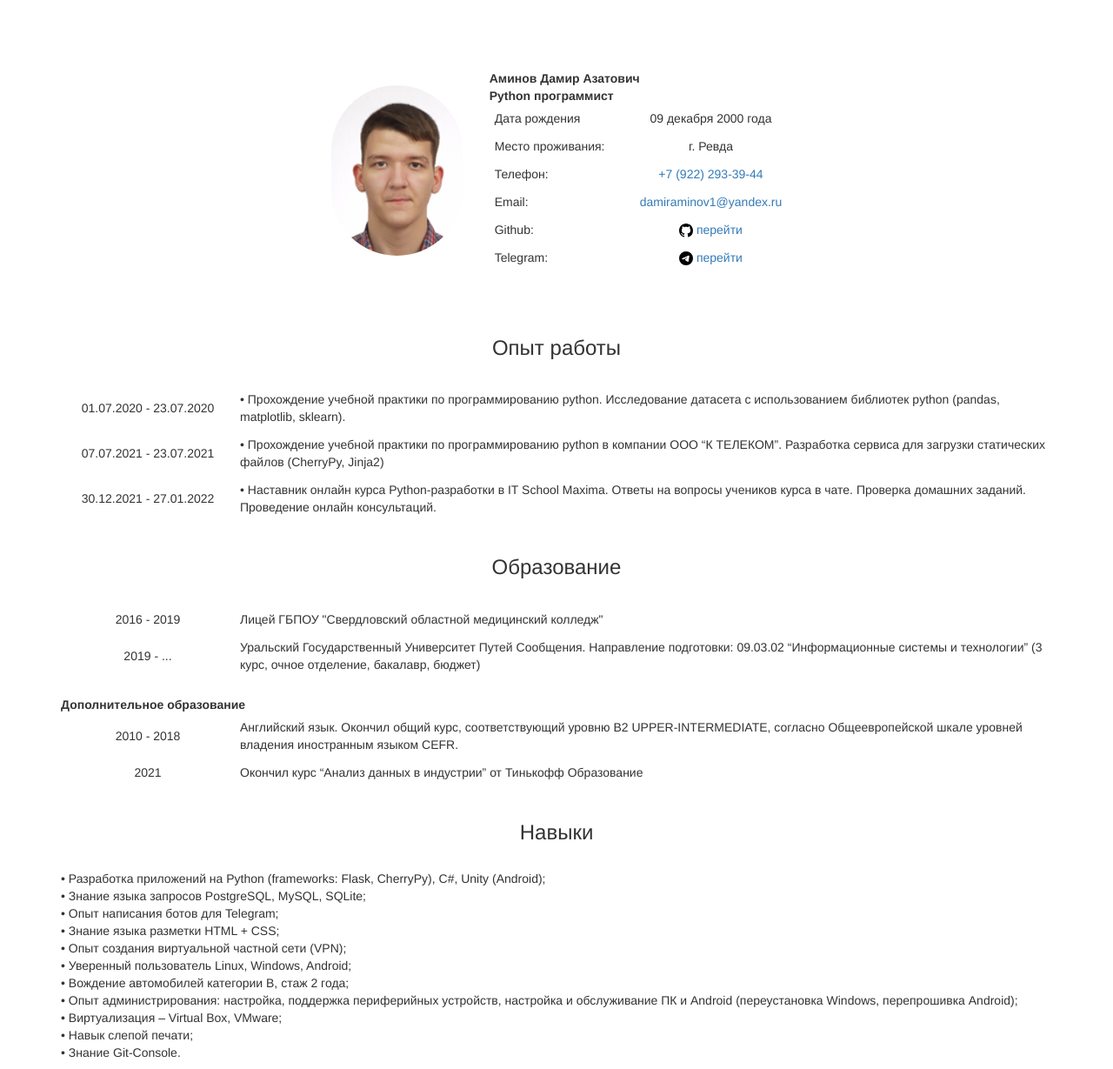
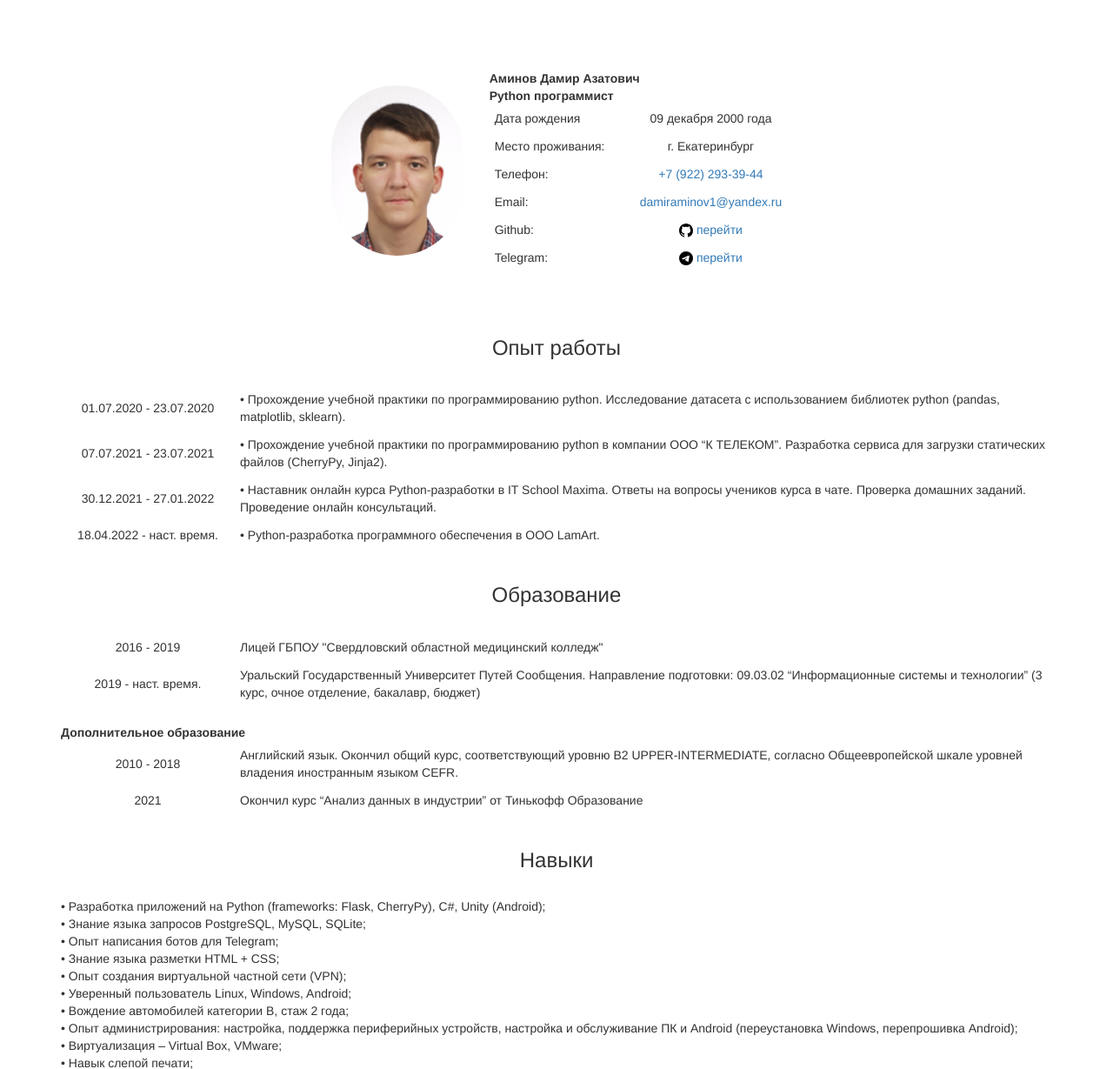
Before and after one commit to damiraminov1/DamirAzatovichSite, a Flask app: page / in a window 1280 px wide. Shown: the part 52-1281 px from the top of the page at 87% size. Run offline with Flask 2, Linux system fonts and the light colour scheme; some libraries are stand-ins or nearby versions.

Commit message:
job updated

```diff
--- a/app/templates/main/index.html
+++ b/app/templates/main/index.html
@@ -15,7 +15,7 @@
                     </tr>
                     <tr>
                         <td style="padding: 6px">Место проживания:</td>
-                        <td class="text-center">г. Ревда</td>
+                        <td class="text-center">г. Екатеринбург</td>
                     </tr>
                     <tr>
                         <td style="padding: 6px">Телефон:</td>
@@ -56,12 +56,16 @@
             <tr>
                 <td style="padding: 6px; width: 200px" class="text-center">07.07.2021 - 23.07.2021</td>
                 <td style="padding: 6px">&bull; Прохождение учебной практики по программированию python в компании ООО “К ТЕЛЕКОМ”.
-                    Разработка сервиса для загрузки статических файлов (CherryPy, Jinja2)</td>
+                    Разработка сервиса для загрузки статических файлов (CherryPy, Jinja2).</td>
             </tr>
             <tr>
                 <td style="padding: 6px; width: 200px" class="text-center">30.12.2021 - 27.01.2022</td>
                 <td style="padding: 6px">&bull; Наставник онлайн курса Python-разработки в IT School Maxima.
                     Ответы на вопросы учеников курса в чате. Проверка домашних заданий. Проведение онлайн консультаций.</td>
+            </tr>
+            <tr>
+                <td style="padding: 6px; width: 200px" class="text-center">18.04.2022 - наст. время.</td>
+                <td style="padding: 6px">&bull; Python-разработка программного обеспечения в ООО LamArt.</td>
             </tr>
         </table>
         <br>
@@ -75,7 +79,7 @@
                 <td style="padding: 6px">Лицей ГБПОУ "Свердловский областной медицинский колледж"</td>
             </tr>
             <tr>
-                <td style="padding: 6px; width: 200px" class="text-center">2019 - ...</td>
+                <td style="padding: 6px; width: 200px" class="text-center">2019 - наст. время.</td>
                 <td style="padding: 6px">Уральский Государственный Университет Путей Сообщения.
                     Направление подготовки: 09.03.02 “Информационные системы и технологии”
                     (3 курс, очное отделение, бакалавр, бюджет)</td>
```
